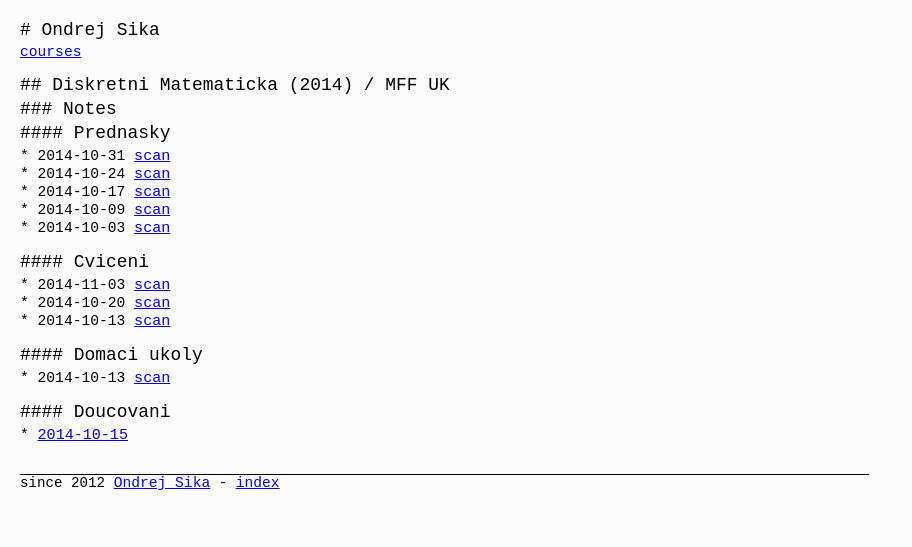
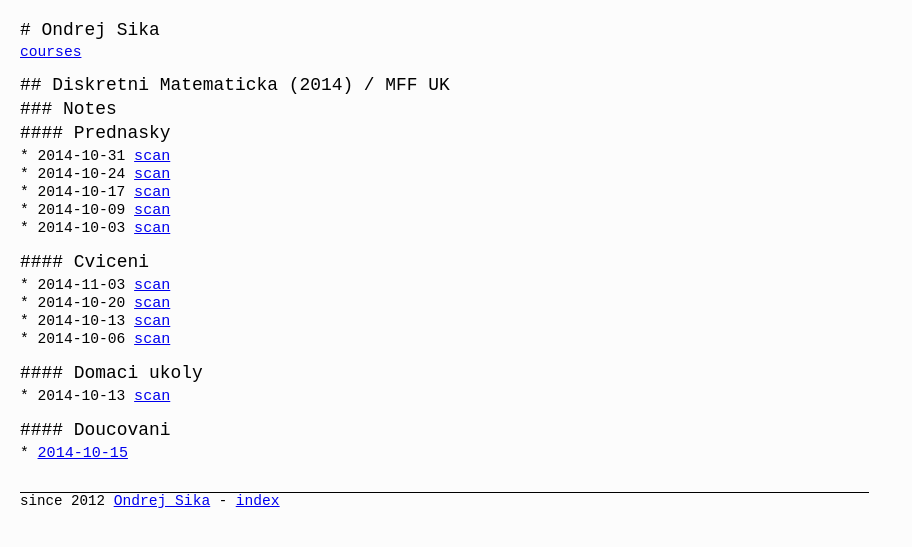
Before and after one commit to ondrejsika/ondrejsika.com, a Jekyll site: the page built from edu/mff/courses/2014-diskretni-matematika.md, in a window 1280 px wide. Shown: the top 547 px of the page, without its empty margins (0-912 px from the left). Built offline with Jekyll 4.4.1, drawn with Linux system fonts in a browser that asks for light colours; Markdown is read by kramdown in place of the engine named in the settings; comment, search, counter and statistics services are not loaded.

Commit message:
add some old notes

```diff
--- a/edu/mff/courses/2014-diskretni-matematika.md
+++ b/edu/mff/courses/2014-diskretni-matematika.md
@@ -23,6 +23,7 @@
 * 2014-11-03  [scan](http://notes.drive.ondrejsika.com/mff/2014/diskretni-matematika-cviceni/2014-11-03.pdf)
 * 2014-10-20  [scan](http://notes.drive.ondrejsika.com/mff/2014/diskretni-matematika-cviceni/2014-10-20.pdf)
 * 2014-10-13  [scan](http://notes.drive.ondrejsika.com/mff/2014/diskretni-matematika-cviceni/2014-10-13.pdf)
+* 2014-10-06  [scan](http://notes.drive.ondrejsika.com/mff/2014/diskretni-matematika-cviceni/2014-10-06.pdf)
 
 
 #### Domaci ukoly
```
